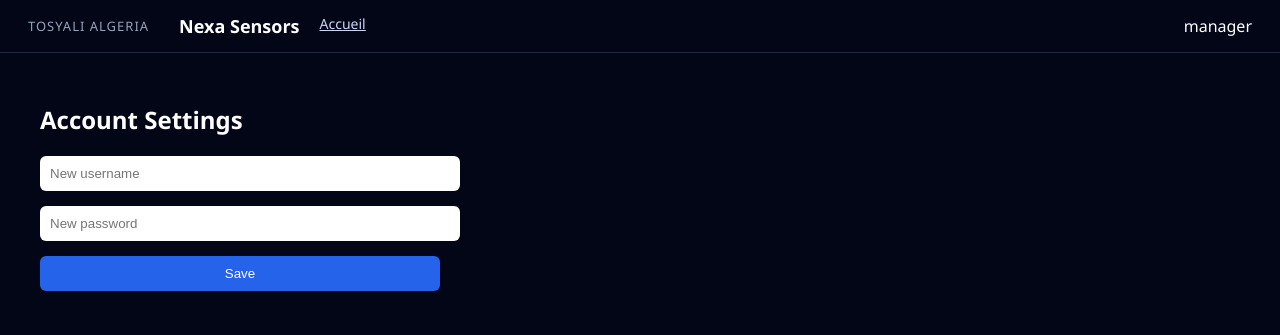
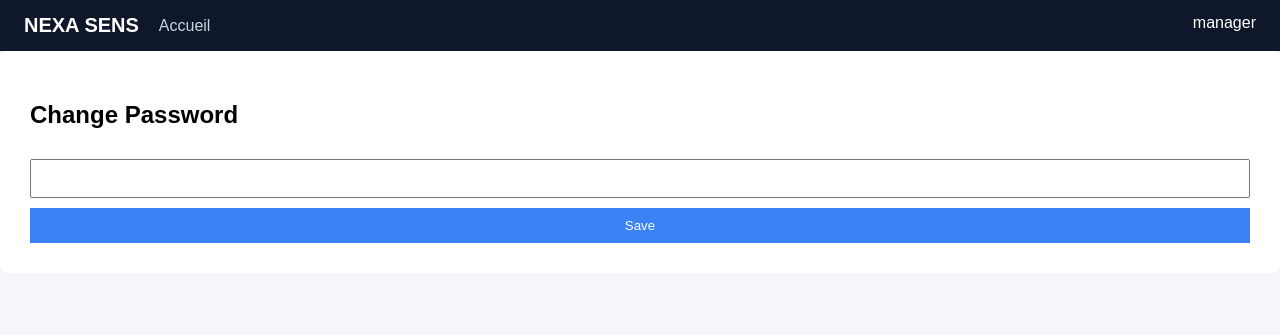
Before and after one commit to INAL3100/cloud-iot-server, a Flask app: page /settings in a window 1280 px wide. Shown: the top 335 px of the page. Run offline with Flask 3, Linux system fonts and the light colour scheme; a user stored in the database is signed in.

Commit message:
update server

```diff
--- a/server.py
+++ b/server.py
@@ -1,119 +1,47 @@
-from flask import Flask, request, render_template, redirect, session
-from datetime import datetime
+from flask import Flask, render_template, request, redirect, session, jsonify
 import sqlite3
 from werkzeug.security import generate_password_hash, check_password_hash
+import paho.mqtt.client as mqtt
+import threading, time
 
 app = Flask(__name__)
-app.secret_key = "nexa_sens_secret"
+app.secret_key = "supersecretkey"
 
-API_KEY = "NEXA_SENS_DEVICE_KEY"
+DB = "database.db"
 
-# -----------------------------
-# ZONES & SENSORS
-# -----------------------------
-ZONES = ["Zone 1", "Zone 2", "Zone 3"]
+# ---------- DB ----------
+def get_db():
+    conn = sqlite3.connect(DB)
+    conn.row_factory = sqlite3.Row
+    return conn
 
-SENSOR_ZONES = {
-    "SENSOR_1": "Zone 1",
-    "SENSOR_2": "Zone 2",
-    "SENSOR_3": "Zone 3",
-}
+# ---------- AUTH ----------
+def login_required(f):
+    from functools import wraps
+    @wraps(f)
+    def wrap(*args, **kwargs):
+        if "user_id" not in session:
+            return redirect("/login")
+        return f(*args, **kwargs)
+    return wrap
 
-# -----------------------------
-# DATABASE
-# -----------------------------
-conn = sqlite3.connect("sensors.db", check_same_thread=False)
-cursor = conn.cursor()
-
-cursor.execute("""
-CREATE TABLE IF NOT EXISTS readings (
-    id INTEGER PRIMARY KEY AUTOINCREMENT,
-    zone TEXT,
-    sensor_id TEXT,
-    date TEXT,
-    time TEXT,
-    value REAL,
-    machine_status TEXT
-)
-""")
-
-cursor.execute("""
-CREATE TABLE IF NOT EXISTS users (
-    id INTEGER PRIMARY KEY AUTOINCREMENT,
-    username TEXT UNIQUE,
-    password TEXT,
-    role TEXT
-)
-""")
-
-cursor.execute("""
-CREATE TABLE IF NOT EXISTS user_zones (
-    user_id INTEGER,
-    zone TEXT,
-    UNIQUE(user_id, zone)
-)
-""")
-
-conn.commit()
-
-# -----------------------------
-# DEMO USERS
-# -----------------------------
-def create_demo_users():
-    users = [
-        ("manager", "1234", "manager"),
-        ("eng1", "1234", "engineer"),
-        ("eng2", "1234", "engineer"),
-        ("eng3", "1234", "engineer"),
-    ]
-
-    for u, p, r in users:
-        cursor.execute(
-            "INSERT OR IGNORE INTO users VALUES (NULL, ?, ?, ?)",
-            (u, generate_password_hash(p), r)
-        )
-
-    conn.commit()
-
-    cursor.execute("SELECT id, username FROM users")
-    for uid, uname in cursor.fetchall():
-        if uname == "eng1":
-            cursor.execute("INSERT OR IGNORE INTO user_zones VALUES (?, ?)", (uid, "Zone 1"))
-        if uname == "eng2":
-            cursor.execute("INSERT OR IGNORE INTO user_zones VALUES (?, ?)", (uid, "Zone 2"))
-        if uname == "eng3":
-            cursor.execute("INSERT OR IGNORE INTO user_zones VALUES (?, ?)", (uid, "Zone 3"))
-
-    conn.commit()
-
-create_demo_users()
-
-# -----------------------------
-# HELPERS
-# -----------------------------
-def get_user_zones(user_id):
-    cursor.execute("SELECT zone FROM user_zones WHERE user_id=?", (user_id,))
-    return [z[0] for z in cursor.fetchall()]
-
-# -----------------------------
-# AUTH
-# -----------------------------
+# ---------- ROUTES ----------
 @app.route("/login", methods=["GET", "POST"])
 def login():
     if request.method == "POST":
         u = request.form["username"]
         p = request.form["password"]
 
-        cursor.execute("SELECT id, password, role FROM users WHERE username=?", (u,))
-        user = cursor.fetchone()
+        db = get_db()
+        user = db.execute(
+            "SELECT * FROM users WHERE username=?",
+            (u,)
+        ).fetchone()
 
-        if user and check_password_hash(user[1], p):
-            session["user_id"] = user[0]
-            session["username"] = u
-            session["role"] = user[2]
-            return redirect("/")
-
-        return render_template("login.html", error="Invalid credentials")
+        if user and check_password_hash(user["password"], p):
+            session["user_id"] = user["id"]
+            session["username"] = user["username"]
+            return redirect("/index")
 
     return render_template("login.html")
 
@@ -122,103 +50,62 @@ def logout():
     session.clear()
     return redirect("/login")
 
-# -----------------------------
-# SETTINGS
-# -----------------------------
+@app.route("/index")
+@login_required
+def index():
+    db = get_db()
+    zones = db.execute("SELECT * FROM zones").fetchall()
+    return render_template("index.html", zones=zones)
+
+@app.route("/zone/<int:zone_id>")
+@login_required
+def zone(zone_id):
+    db = get_db()
+    zone = db.execute("SELECT * FROM zones WHERE id=?", (zone_id,)).fetchone()
+    return render_template("zone.html", zone=zone)
+
 @app.route("/settings", methods=["GET", "POST"])
+@login_required
 def settings():
-    if "user_id" not in session:
-        return redirect("/login")
-
     if request.method == "POST":
-        cursor.execute(
-            "UPDATE users SET username=?, password=? WHERE id=?",
-            (
-                request.form["username"],
-                generate_password_hash(request.form["password"]),
-                session["user_id"]
-            )
+        new_pw = generate_password_hash(request.form["password"])
+        db = get_db()
+        db.execute(
+            "UPDATE users SET password=? WHERE id=?",
+            (new_pw, session["user_id"])
         )
-        conn.commit()
-        session["username"] = request.form["username"]
-        return redirect("/")
+        db.commit()
+        return redirect("/index")
 
     return render_template("settings.html")
 
-# -----------------------------
-# SENSOR DATA
-# -----------------------------
-@app.route("/data", methods=["POST"])
-def receive_data():
-    if request.headers.get("X-API-KEY") != API_KEY:
-        return "Unauthorized", 401
+# ---------- LIVE DATA ----------
+latest_data = {}
 
-    sensor = request.form["sensor_id"]
-    value = float(request.form["value"])
-    zone = SENSOR_ZONES.get(sensor)
+@app.route("/api/readings")
+@login_required
+def api_readings():
+    return jsonify(latest_data)
 
-    now = datetime.now()
-    date = now.strftime("%Y-%m-%d")
-    time_ = now.strftime("%H:%M:%S")
+# ---------- MQTT ----------
+def on_message(client, userdata, msg):
+    payload = msg.payload.decode()
+    sensor, value = payload.split(",")
 
-    cursor.execute("""
-        SELECT value, machine_status
-        FROM readings
-        WHERE sensor_id=?
-        ORDER BY id DESC
-        LIMIT 1
-    """, (sensor,))
-    last = cursor.fetchone()
+    latest_data[sensor] = {
+        "value": value,
+        "time": time.strftime("%H:%M:%S"),
+        "status": "ON"
+    }
 
-    last_value, last_status = last if last else (None, "OFF")
+def mqtt_loop():
+    client = mqtt.Client()
+    client.on_message = on_message
+    client.connect("localhost", 1883)
+    client.subscribe("nexa/sensors/#")
+    client.loop_forever()
 
-    if value > 40:
-        status = "OFF"
-    elif last_value and last_value < 25 and value < 25:
-        status = "ON"
-    else:
-        status = last_status
-
-    cursor.execute("""
-        INSERT INTO readings VALUES (NULL, ?, ?, ?, ?, ?, ?)
-    """, (zone, sensor, date, time_, value, status))
-
-    conn.commit()
-    return "OK", 200
-
-# -----------------------------
-# DASHBOARD
-# -----------------------------
-@app.route("/")
-def index():
-    if "user_id" not in session:
-        return redirect("/login")
-
-    zones = ZONES if session["role"] == "manager" else get_user_zones(session["user_id"])
-    return render_template("index.html", zones=zones)
-
-@app.route("/zone/<zone>")
-def zone_page(zone):
-    if "user_id" not in session:
-        return redirect("/login")
-
-    if session["role"] != "manager" and zone not in get_user_zones(session["user_id"]):
-        return "Access denied", 403
-
-    date = request.args.get("date") or datetime.now().strftime("%Y-%m-%d")
-
-    cursor.execute("""
-        SELECT sensor_id, time, value, machine_status
-        FROM readings
-        WHERE zone=? AND date=?
-        ORDER BY time
-    """, (zone, date))
-
-    data = {}
-    for s, t, v, m in cursor.fetchall():
-        data.setdefault(s, []).append((t, v, m))
-
-    return render_template("zone.html", zone=zone, data=data, selected_date=date)
+threading.Thread(target=mqtt_loop, daemon=True).start()
 
 if __name__ == "__main__":
     app.run(debug=True)
--- a/static/PRO.css
+++ b/static/PRO.css
@@ -1,157 +1,85 @@
-body {
-    margin: 0;
-    font-family: "Segoe UI", sans-serif;
-    background: #020617;
-    color: white;
-}
+* { box-sizing: border-box; font-family: Arial; }
 
-/* ===== TOP BAR ===== */
+body { margin: 0; background: #f4f6f9; }
+
+/* HEADER */
 .topbar {
   display: flex;
   justify-content: space-between;
-    align-items: center;
-    padding: 14px 28px;
-    background: #020617;
-    border-bottom: 1px solid #1e293b;
+  background: #0f172a;
+  color: white;
+  padding: 14px 24px;
 }
+.topbar-left { display: flex; gap: 20px; align-items: center; }
+.brand { font-size: 20px; font-weight: bold; }
+.nav-link { color: #cbd5e1; text-decoration: none; }
+.nav-link:hover { color: #3b82f6; }
 
-.left-block {
-    display: flex;
-    align-items: center;
-    gap: 30px;
-}
-
-.company {
-    font-size: 13px;
-    letter-spacing: 1px;
-    color: #94a3b8;
-}
-
-.nav {
-    display: flex;
-    gap: 20px;
-}
-
-.product {
-    font-size: 18px;
-    font-weight: bold;
-}
-
-.nav-link {
-    font-size: 14px;
-    color: #cbd5f5;
-}
-
-.nav-link:hover {
-    color: white;
-}
-
-.user-menu {
-    position: relative;
-    cursor: pointer;
-}
-
+.user-menu { position: relative; cursor: pointer; }
 .dropdown {
   display: none;
   position: absolute;
   right: 0;
-    top: 28px;
-    background: #020617;
-    border: 1px solid #1e293b;
-    border-radius: 6px;
+  background: white;
 }
-
-.user-menu:hover .dropdown {
-    display: block;
-}
-
+.user-menu:hover .dropdown { display: block; }
 .dropdown a {
   display: block;
   padding: 10px;
+  color: black;
+  text-decoration: none;
+}
+.dropdown a:hover { background: #e5e7eb; }
+
+/* ZONES */
+.zones {
+  display: grid;
+  grid-template-columns: repeat(3, 1fr);
+  gap: 20px;
+  padding: 24px;
+}
+.zone {
+  background: white;
+  padding: 20px;
+  border-left: 6px solid #3b82f6;
+  border-radius: 8px;
+  text-decoration: none;
+  color: black;
 }
 
-/* ===== PAGE ===== */
-.page {
-    max-width: 1200px;
-    margin: auto;
-    padding: 30px;
+/* TABLE */
+.table-wrap { padding: 24px; }
+table {
+  width: 100%;
+  border-collapse: collapse;
+  background: white;
+}
+thead {
+  background: #1f2937;
+  color: white;
+}
+th, td {
+  padding: 12px;
+  text-align: center;
+}
+tbody tr:nth-child(even) {
+  background: #f1f5f9;
 }
 
-/* ===== LOGIN ===== */
-.login-container {
-    height: 100vh;
-    display: flex;
-    justify-content: center;
-    align-items: center;
+/* FORMS */
+.center { display: flex; justify-content: center; align-items: center; height: 100vh; }
+.card {
+  background: white;
+  padding: 30px;
+  border-radius: 8px;
 }
-
-.login-box {
-    background: #020617;
-    border: 1px solid #1e293b;
-    padding: 50px;
-    border-radius: 12px;
-    width: 380px;
-    text-align: center;
-}
-
 input, button {
   width: 100%;
+  margin-top: 10px;
   padding: 10px;
-    margin-bottom: 15px;
-    border-radius: 6px;
+}
+button {
+  background: #3b82f6;
+  color: white;
   border: none;
 }
-
-button {
-    background: #2563eb;
-    color: white;
-    cursor: pointer;
-}
-
-/* ===== ZONES ===== */
-.zones {
-    display: grid;
-    grid-template-columns: repeat(auto-fit, minmax(240px, 1fr));
-    gap: 20px;
-}
-
-.zone-box {
-    background: #020617;
-    border: 1px solid #1e293b;
-    padding: 40px;
-    border-radius: 10px;
-    text-align: center;
-    font-weight: bold;
-}
-
-/* ===== TABLE ===== */
-.data-table {
-    width: 100%;
-    border-collapse: collapse;
-    margin-top: 25px;
-}
-
-.data-table th {
-    text-align: left;
-    font-size: 13px;
-    color: #94a3b8;
-    padding: 14px;
-    border-bottom: 1px solid #1e293b;
-}
-
-.data-table td {
-    padding: 14px;
-    border-bottom: 1px solid #1e293b;
-}
-
-.machine-status.on {
-    background: #f8fafc;
-    color: #020617;
-    font-weight: bold;
-    border-radius: 6px;
-    padding: 6px;
-}
-
-.machine-status.off {
-    color: #94a3b8;
-}
--- a/templates/settings.html
+++ b/templates/settings.html
@@ -6,30 +6,25 @@
 <body>
 
 <header class="topbar">
-    <div class="left-block">
-        <div class="company">TOSYALI ALGERIA</div>
-        <div class="nav">
-            <span class="product">Nexa Sensors</span>
-            <a href="/" class="nav-link">Accueil</a>
+  <div class="topbar-left">
+    <div class="brand">NEXA SENS</div>
+    <a href="/index" class="nav-link">Accueil</a>
   </div>
+  <div class="topbar-right">
+    <div class="user-menu">{{ session['username'] }}
+      <div class="dropdown">
+        <a href="/settings">Settings</a>
+        <a href="/logout">Logout</a>
       </div>
-
-    <div class="user-menu">
-        <span>{{ session.username }}</span>
-        <div class="dropdown">
-            <a href="/logout">Logout</a>
     </div>
   </div>
 </header>
 
-<div class="page">
-    <h2>Account Settings</h2>
-    <form method="POST" style="max-width:400px">
-        <input name="username" placeholder="New username">
-        <input type="password" name="password" placeholder="New password">
+<form method="post" class="card">
+  <h2>Change Password</h2>
+  <input type="password" name="password" required>
   <button>Save</button>
 </form>
-</div>
 
 </body>
 </html>
```
Also changed, not shown: templates/index.html (+41 -11 lines), templates/login.html (+8 -13 lines), templates/zone.html (+7 -39 lines), sensors.db (deleted). Lines whose indentation alone changed are shown as unchanged.
